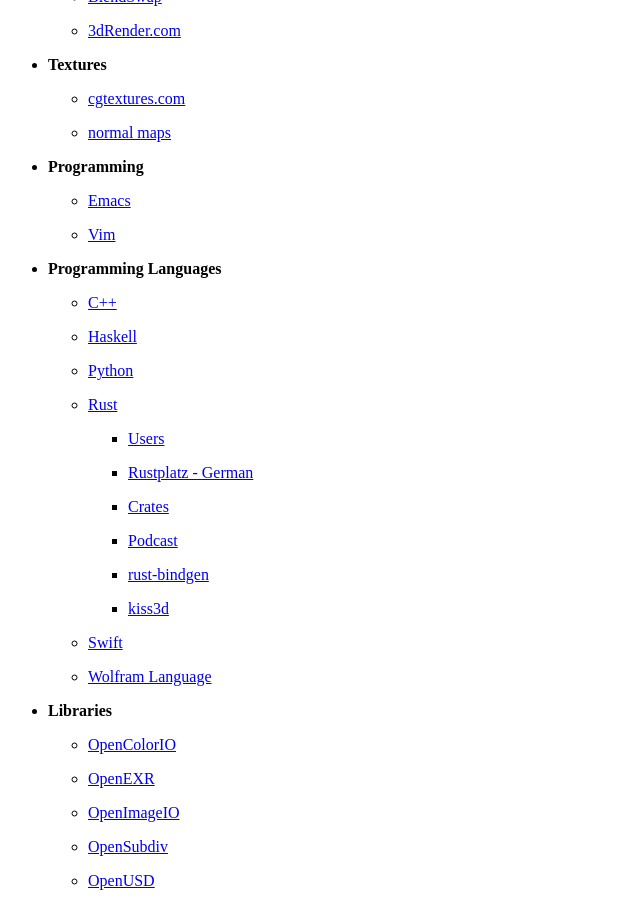
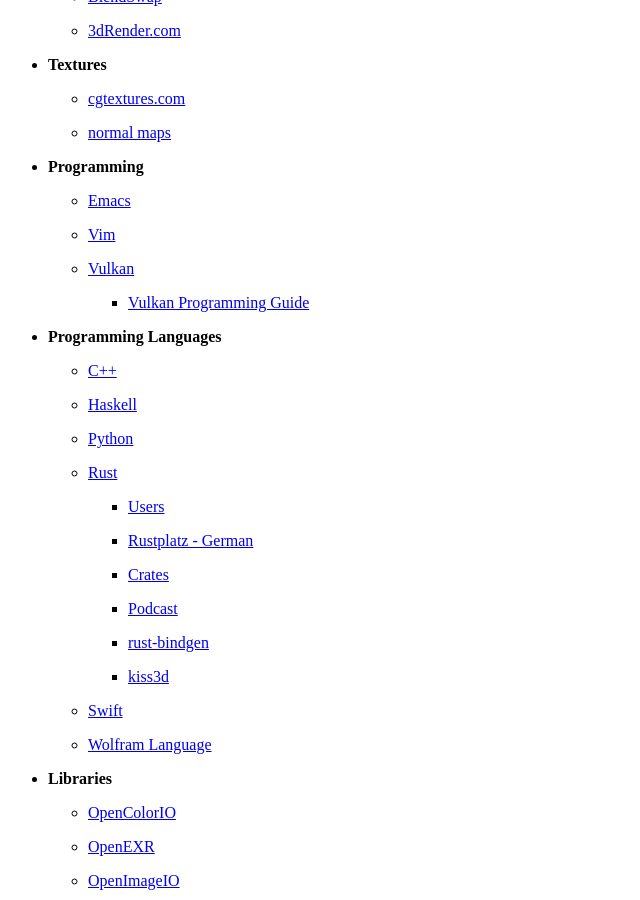
Before and after one commit to wahn/jan_walter_org, a Jekyll site: the page built from links/index.md, in a window 1280 px wide and 900 px high, scrolled down 2709 px. Shown: the whole window, without its empty margins (0-640 px from the left). Built offline with Jekyll 4.4.1, drawn with Linux system fonts in a browser that asks for light colours; Markdown is read by kramdown in place of the engine named in the settings.

Commit message:
Move to Vulkan links into the programming section.

```diff
--- a/links/index.md
+++ b/links/index.md
@@ -171,6 +171,10 @@
 
     - [Vim](http://www.vim.org)
 
+    - [Vulkan](https://www.khronos.org/vulkan)
+
+        + [Vulkan Programming Guide](http://www.vulkanprogrammingguide.com)
+
 * __Programming Languages__
 
     - [C++](http://www.cplusplus.com/reference)
```
Also changed, not shown: other parts of links/index.md (+0 -2 lines).
